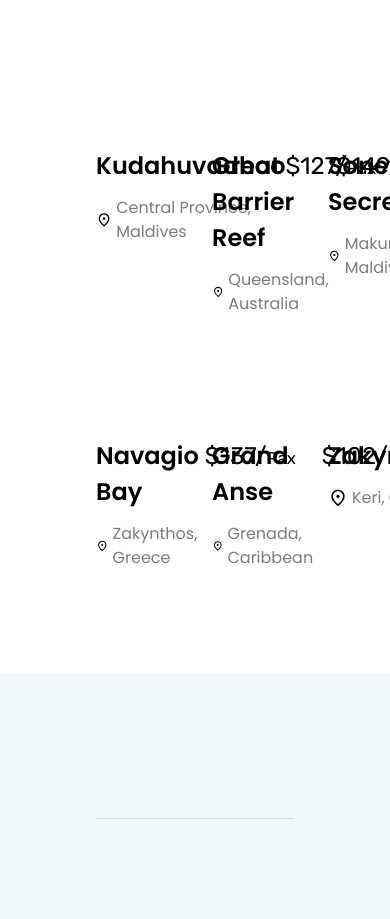
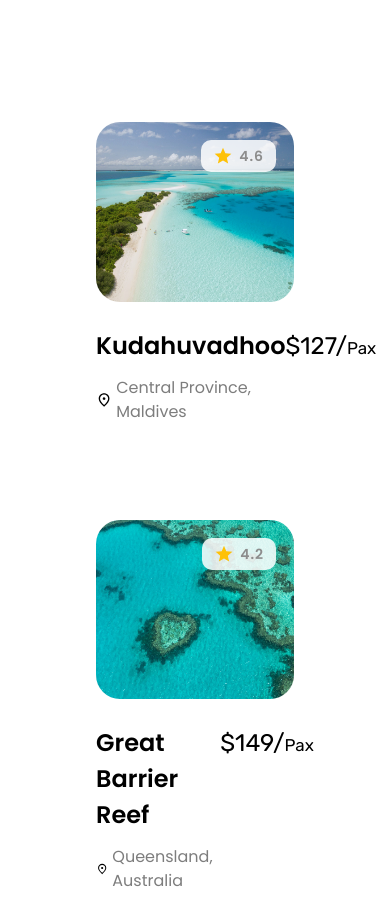
Before and after one commit to diegovilhalva/go-travel, a React (Vite) app: page / in a window 390 px wide. Shown: the part 7660-8579 px from the top of the page. Built offline with nearby package versions, Linux system fonts and the light colour scheme; no server answers.

Commit message:
fix: add grid to moblie

```diff
--- a/src/components/ExploreMore/ExploreMore.tsx
+++ b/src/components/ExploreMore/ExploreMore.tsx
@@ -30,7 +30,7 @@ const ExploreMore = () => {
                         </button>
                     </div>
                 </div>
-                <ul className="mt-33 grid grid-cols-3 gap-x-29 gap-y-24">
+                <ul className="mt-33 grid grid-cols-1 lg:grid-cols-3 gap-x-29 gap-y-24">
                     {renderLocations.map((location) => (
                         <LocationCard location={location} key={location.id} />
                     ))}
```
